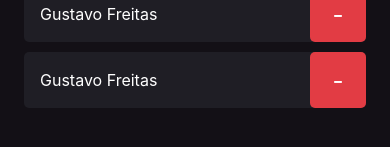
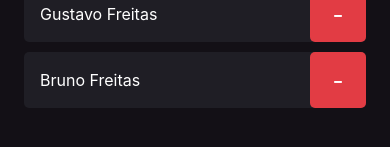
Before and after one commit to gustavo2892/ignite-imhere-react-native, a React Native app: screen / in a window 390 px wide. Shown: the part 269-416 px from the top of the page. Built offline with nearby package versions, Linux system fonts and the light colour scheme.

Commit message:
Participant Props

```diff
--- a/src/components/Participant/index.tsx
+++ b/src/components/Participant/index.tsx
@@ -2,10 +2,14 @@
 
 import { styles } from './styles';
 
-export function Participant() {
+type ParticipantProps = {
+  name: string;
+}
+
+export function Participant({ name }: ParticipantProps) {
   return (
     <View style={styles.container}>
-      <Text style={styles.name}>Gustavo Freitas</Text>
+      <Text style={styles.name}>{name}</Text>
 
       <TouchableOpacity style={styles.button}>
         <Text style={styles.buttonText}>
--- a/src/screens/Home/index.tsx
+++ b/src/screens/Home/index.tsx
@@ -27,8 +27,8 @@
         </TouchableOpacity>
       </View>
 
-      <Participant />
-      <Participant />
+      <Participant name="Gustavo Freitas"/>
+      <Participant name="Bruno Freitas"/>
     </View>
   );
 };
```
